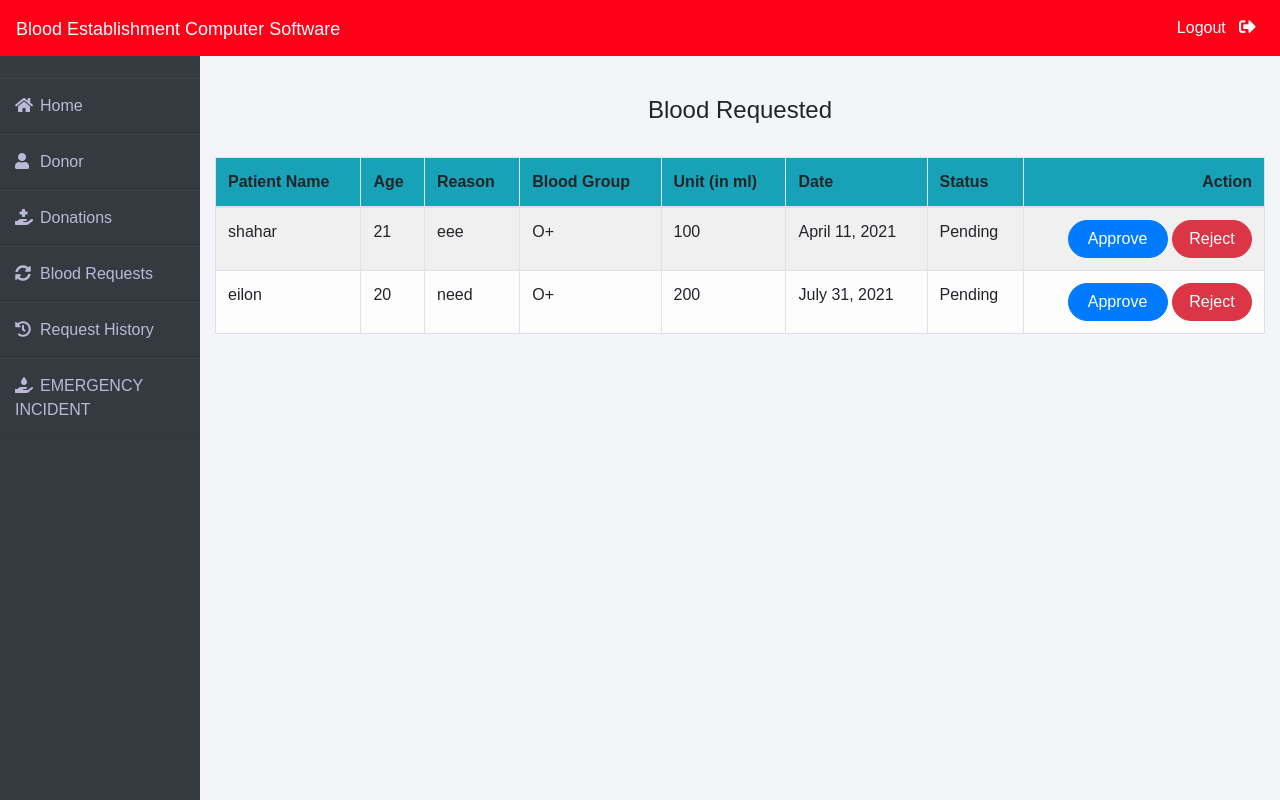
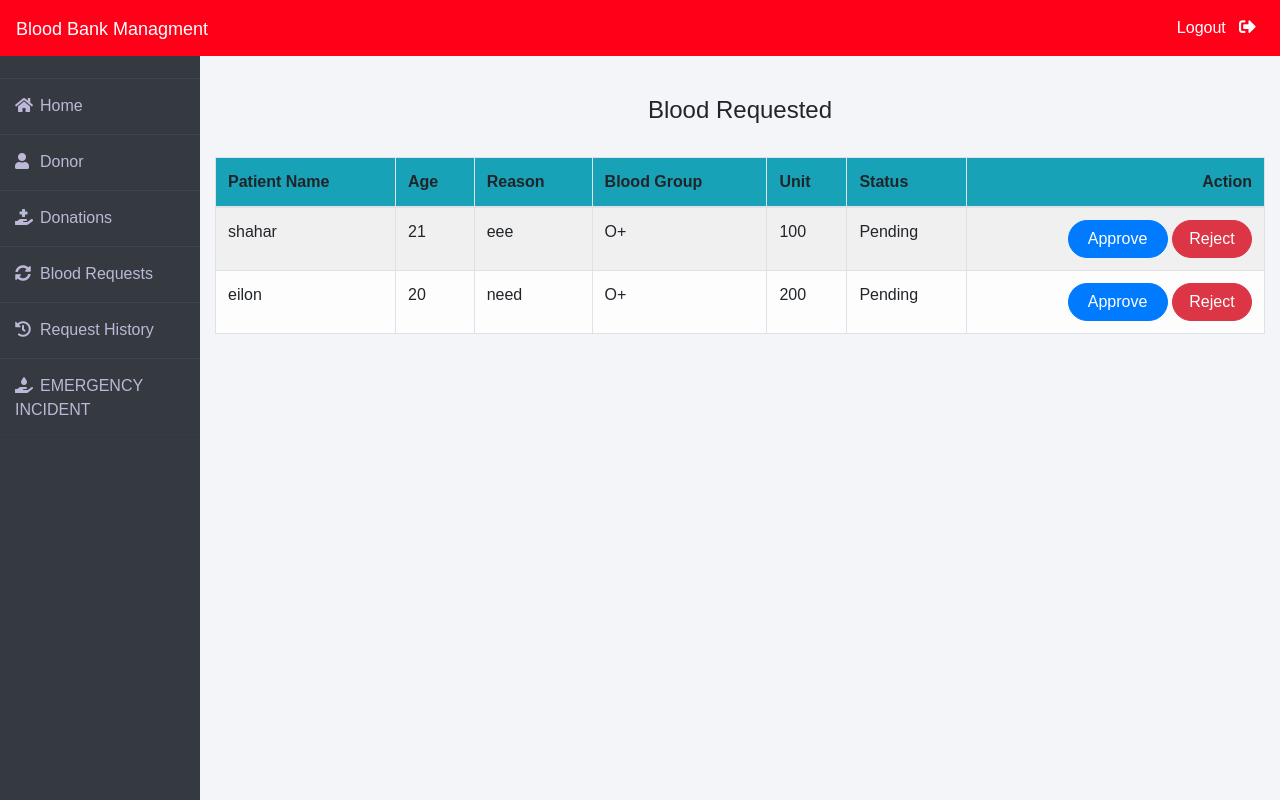
Before and after one commit to ShaharAsraf/BBM, a Django app: page /admin-request in a window 1280 px wide. Run offline with Django 3.2, Linux system fonts and the light colour scheme; a user stored in the database is signed in; data comes from the database, SQL or seed files in the repository; both versions use the stored data as it was after the commit; some libraries are stand-ins or nearby versions.

Commit message:
Added expiration date

```diff
--- a/blood/models.py
+++ b/blood/models.py
@@ -1,6 +1,8 @@
 from django.db import models
 from patient import models as pmodels
 from donor import models as dmodels
+import datetime
+
 class Stock(models.Model):
     bloodgroup=models.CharField(max_length=10)
     unit=models.PositiveIntegerField(default=0)
@@ -16,6 +18,6 @@ class BloodRequest(models.Model):
     bloodgroup=models.CharField(max_length=10)
     unit=models.PositiveIntegerField(default=0)
     status=models.CharField(max_length=20,default="Pending")
-    date=models.DateField(auto_now=True)
+    date=models.DateField(default=datetime.datetime.now()+datetime.timedelta(days=42))
     def __str__(self):
         return self.bloodgroup
--- a/blood/views.py
+++ b/blood/views.py
@@ -13,6 +13,7 @@ from patient import models as pmodels
 from donor import forms as dforms
 from patient import forms as pforms
 import xml.etree.ElementTree as ET
+import datetime
 
 
 
@@ -377,7 +378,7 @@ def admin_donation_view(request):
     # data = ET.Element('data')
     donate = ET.Element('donate')
     for t in donations:
-        print(t.age)
+
 
         # items = ET.SubElement(data, 'items')
         # item1 = ET.SubElement(items, 'item')
@@ -391,7 +392,7 @@ def admin_donation_view(request):
         age = ET.SubElement(donate, 'Age')
         blood_group = ET.SubElement(donate, 'Blood group')
         unit = ET.SubElement(donate, 'Unit')
-        request_date = ET.SubElement(donate, 'Request date')
+        request_date = ET.SubElement(donate, 'Date')
         status = ET.SubElement(donate, 'Status')
         donor_name.text = str(t.donor)
         age.text = str(t.age)
--- a/donor/models.py
+++ b/donor/models.py
@@ -1,6 +1,6 @@
 from django.db import models
 from django.contrib.auth.models import User
-
+import datetime
 class Donor(models.Model):
     user=models.OneToOneField(User,on_delete=models.CASCADE)
     profile_pic= models.ImageField(upload_to='profile_pic/Donor/',null=True,blank=True)
@@ -28,6 +28,6 @@ class BloodDonate(models.Model):
     bloodgroup=models.CharField(max_length=10)
     unit=models.PositiveIntegerField(default=0)
     status=models.CharField(max_length=20,default="Pending")
-    date=models.DateField(auto_now=True)
+    date=models.DateField(default=datetime.datetime.now()+datetime.timedelta(days=42))
     def __str__(self):
         return self.donor
--- a/templates/blood/admin_dashboard.html
+++ b/templates/blood/admin_dashboard.html
@@ -152,7 +152,7 @@
                       <i class="fas fa-tint xyz"></i>
                   </div><br>
                   <div>
-                      Total Blood Unit (in ml) <br>
+                      Total Blood Unit <br>
                       {{totalbloodunit}}
                   </div>
               </div>
--- a/templates/blood/admin_donation.html
+++ b/templates/blood/admin_donation.html
@@ -27,7 +27,7 @@
                 <th scope="col">Age</th>
                 <th scope="col">Blood Group</th>
                 <th scope="col">Unit</th>
-                <th scope="col">Request Date</th>
+                <th scope="col">Expiration date</th>
                 <th scope="col">Status</th>
                 <th class="text-right">Action</th>
             </tr>
--- a/templates/blood/admin_request.html
+++ b/templates/blood/admin_request.html
@@ -19,8 +19,7 @@
 
                 <th scope="col">Reason</th>
                 <th scope="col">Blood Group</th>
-                <th scope="col">Unit (in ml)</th>
-                <th scope="col">Date</th>
+                <th scope="col">Unit</th>
                 <th scope="col">Status</th>
                 <th class="text-right">Action</th>
             </tr>
@@ -35,7 +34,6 @@
                 <td>{{t.reason}}</td>
                 <td>{{t.bloodgroup}}</td>
                 <td>{{t.unit}}</td>
-                <td>{{t.date}}</td>
                 <td>{{t.status}}</td>
 
 
--- a/templates/blood/admin_request_history.html
+++ b/templates/blood/admin_request_history.html
@@ -32,8 +32,8 @@
 
                 <th scope="col">Reason</th>
                 <th scope="col">Blood Group</th>
-                <th scope="col">Unit (in ml)</th>
-                <th scope="col">Date</th>
+                <th scope="col">Unit</th>
+                <th scope="col">Expiration date</th>
                 <th scope="col">Status</th>
                 <th scope="col">Stock Status</th>
 
--- a/templates/blood/adminbase.html
+++ b/templates/blood/adminbase.html
@@ -160,7 +160,7 @@ body{
 <body>
 
     <nav class="navbar navbar-expand-lg navbar-light fixed-top bg-danger">
-        <a style="color:white;" class="navbar-brand" href="/"><font face = "Comic sans MS" size ="4">Blood Establishment Computer Software</font></a>
+        <a style="color:white;" class="navbar-brand" href="/"><font face = "Comic sans MS" size ="4">Blood Bank Managment</font></a>
 
 
         <div class="navbar-collapse collapse w-100 order-3 dual-collapse2">
--- a/templates/blood/footer.html
+++ b/templates/blood/footer.html
@@ -18,7 +18,7 @@
 <body>
 
 <div class="footer">
-  <p>Blood Establishment Computer Software
+  <p>Blood Bank Managment
       <br>
       Made By Shahar Asraf, Eilon Avziz & Liran Balilti
   </p>
--- a/templates/blood/navbar.html
+++ b/templates/blood/navbar.html
@@ -31,7 +31,7 @@
 
   <div class="bs-example">
     <nav style="background-color: #FF0018;" class="navbar navbar-expand-md navbar-dark fixed-top">
-      <a href="/" class="navbar-brand">Blood Establishment Computer Software</a>
+      <a href="/" class="navbar-brand">Blood Bank Managment</a>
       <button type="button" class="navbar-toggler" data-toggle="collapse" data-target="#navbarCollapse">
         <span class="navbar-toggler-icon"></span>
       </button>
--- a/templates/donor/donate_blood.html
+++ b/templates/donor/donate_blood.html
@@ -44,7 +44,7 @@
                     </div>
 
                     <div class="form-row">
-                        <div class="name">Unit (in ml)</div>
+                        <div class="name">Unit</div>
                         <div class="value">
                             <div class="input-group">
                                 {% render_field donation_form.unit|attr:'required:true'  class="input--style-5"  %}
--- a/templates/donor/donation_history.html
+++ b/templates/donor/donation_history.html
@@ -26,7 +26,7 @@
 <!--                <th scope="col">Disease (if any)</th>-->
                 <th scope="col">Blood Group</th>
                 <th scope="col">Unit</th>
-                <th scope="col">Date</th>
+                <th scope="col">Expiration date</th>
                 <th scope="col">Status</th>
 
             </tr>
--- a/templates/donor/donorbase.html
+++ b/templates/donor/donorbase.html
@@ -160,7 +160,7 @@ body{
 <body>
 
     <nav class="navbar navbar-expand-lg navbar-light fixed-top bg-danger">
-        <a style="color:white;" class="navbar-brand" href="/"><font face = "Comic sans MS" size ="4">Blood Establishment Computer Software</font></a>
+        <a style="color:white;" class="navbar-brand" href="/"><font face = "Comic sans MS" size ="4">Blood Bank Managment</font></a>
 
 
         <div class="navbar-collapse collapse w-100 order-3 dual-collapse2">
--- a/templates/donor/makerequest.html
+++ b/templates/donor/makerequest.html
@@ -71,7 +71,7 @@
                     </div>
 
                     <div class="form-row">
-                        <div class="name">Unit (in ml)</div>
+                        <div class="name">Unit</div>
                         <div class="value">
                             <div class="input-group">
                                 {% render_field request_form.unit|attr:'required:true'  class="input--style-5"  %}
--- a/templates/donor/request_history.html
+++ b/templates/donor/request_history.html
@@ -27,7 +27,6 @@
                 <th scope="col">Reason</th>
                 <th scope="col">Blood Group</th>
                 <th scope="col">Unit</th>
-                <th scope="col">Date</th>
                 <th scope="col">Status</th>
 
             </tr>
@@ -41,7 +40,6 @@
                 <td>{{t.reason}}</td>
                 <td>{{t.bloodgroup}}</td>
                 <td>{{t.unit}}</td>
-                <td>{{t.date}}</td>
                 {% if t.status == 'Approved' %}
                 <td><span class="label warning"> Approved</span></td>
 
--- a/templates/patient/makerequest.html
+++ b/templates/patient/makerequest.html
@@ -71,7 +71,7 @@
                     </div>
 
                     <div class="form-row">
-                        <div class="name">Unit (in ml)</div>
+                        <div class="name">Unit</div>
                         <div class="value">
                             <div class="input-group">
                                 {% render_field request_form.unit|attr:'required:true'  class="input--style-5"  %}
--- a/templates/patient/my_request.html
+++ b/templates/patient/my_request.html
@@ -28,7 +28,6 @@
                 <th scope="col">Reason</th>
                 <th scope="col">Blood Group</th>
                 <th scope="col">Unit</th>
-                <th scope="col">Date</th>
                 <th scope="col">Status</th>
 
             </tr>
@@ -42,7 +41,6 @@
                 <td>{{t.reason}}</td>
                 <td>{{t.bloodgroup}}</td>
                 <td>{{t.unit}}</td>
-                <td>{{t.date}}</td>
                 {% if t.status == 'Approved' %}
                 <td><span class="label warning"> Approved</span></td>
 
--- a/templates/patient/patientbase.html
+++ b/templates/patient/patientbase.html
@@ -160,7 +160,7 @@ body{
 <body>
 
     <nav class="navbar navbar-expand-lg navbar-light fixed-top bg-danger">
-        <a style="color:white;" class="navbar-brand" href="/"><font face = "Comic sans MS" size ="4">Blood Establishment Computer Software</font></a>
+        <a style="color:white;" class="navbar-brand" href="/"><font face = "Comic sans MS" size ="4">Blood Bank Managment</font></a>
 
 
         <div class="navbar-collapse collapse w-100 order-3 dual-collapse2">
```
Also changed, not shown: audittrail.xml (+1 -1 lines), db.sqlite3.
